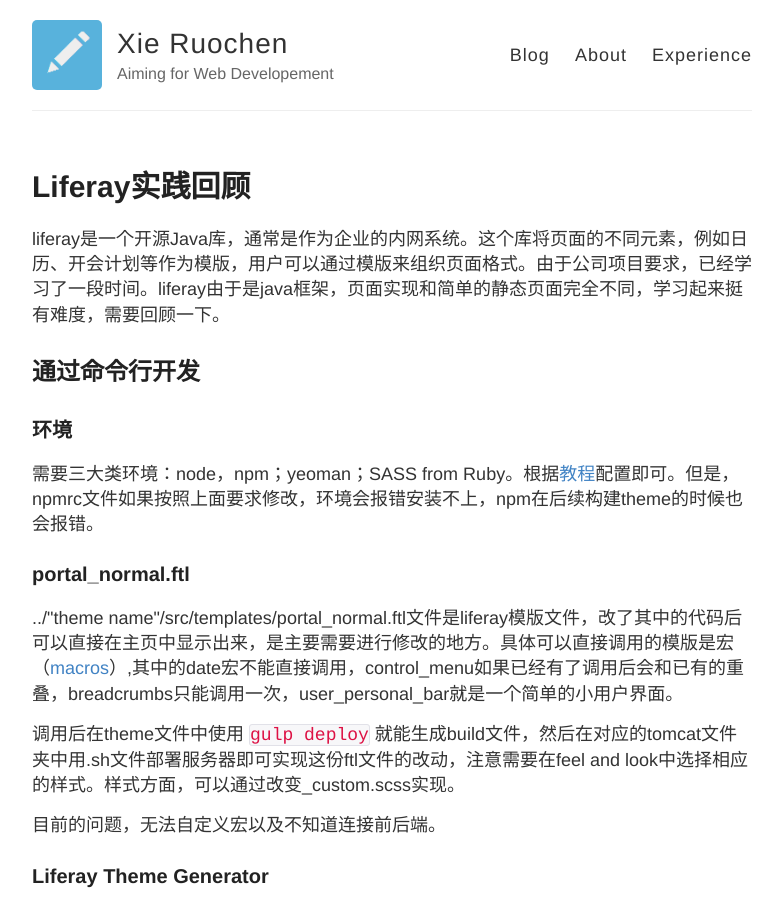
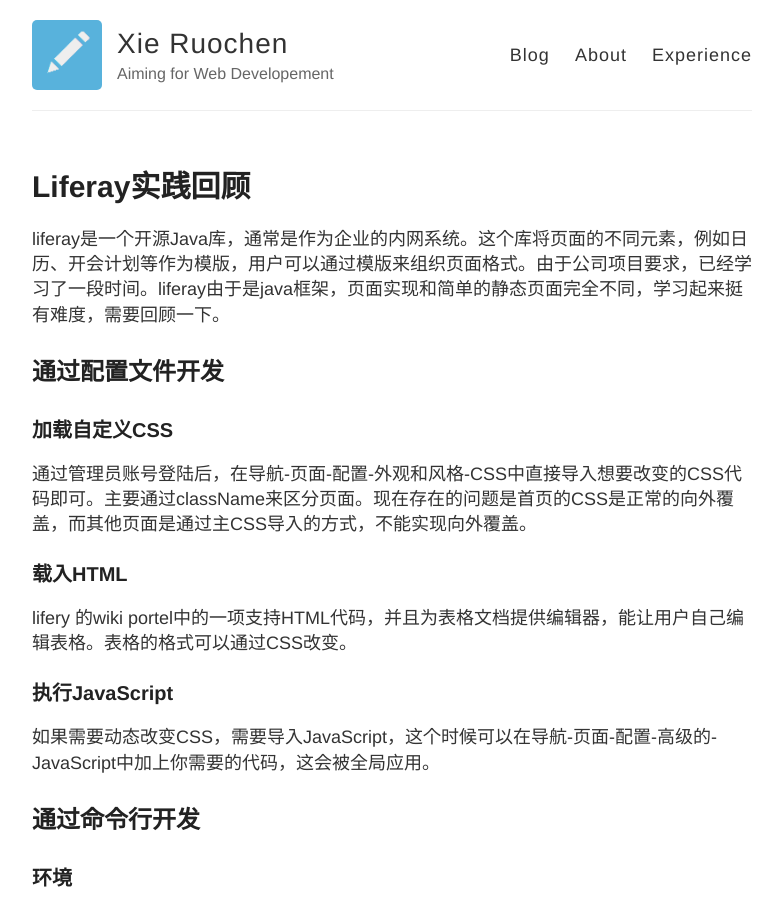
Before and after one commit to RuoChen95/Ruochen95.github.io, a Jekyll site: the page built from _posts/2017-5-8-liferay技术实践.md, in a window 1280 px wide and 900 px high. Shown: the whole window, without its empty margins (248-1030 px from the left). Built offline with Jekyll 4.4.1, drawn with Linux system fonts in a browser that asks for light colours; nearby versions of some CDN libraries; library files that are not in the unit come from our copies.

Commit message:
Add files via upload

```diff
--- a/_posts/2017-5-8-liferay技术实践.md
+++ b/_posts/2017-5-8-liferay技术实践.md
@@ -4,6 +4,20 @@
 ---
 
 liferay是一个开源Java库，通常是作为企业的内网系统。这个库将页面的不同元素，例如日历、开会计划等作为模版，用户可以通过模版来组织页面格式。由于公司项目要求，已经学习了一段时间。liferay由于是java框架，页面实现和简单的静态页面完全不同，学习起来挺有难度，需要回顾一下。
+
+## 通过配置文件开发
+
+### 加载自定义CSS
+
+通过管理员账号登陆后，在导航-页面-配置-外观和风格-CSS中直接导入想要改变的CSS代码即可。主要通过className来区分页面。现在存在的问题是首页的CSS是正常的向外覆盖，而其他页面是通过主CSS导入的方式，不能实现向外覆盖。
+
+### 载入HTML
+
+lifery 的wiki portel中的一项支持HTML代码，并且为表格文档提供编辑器，能让用户自己编辑表格。表格的格式可以通过CSS改变。
+
+### 执行JavaScript
+
+如果需要动态改变CSS，需要导入JavaScript，这个时候可以在导航-页面-配置-高级的-JavaScript中加上你需要的代码，这会被全局应用。
 
 ## 通过命令行开发
 
```
